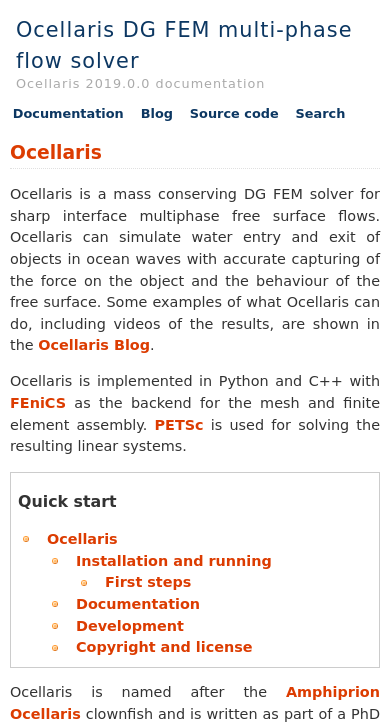
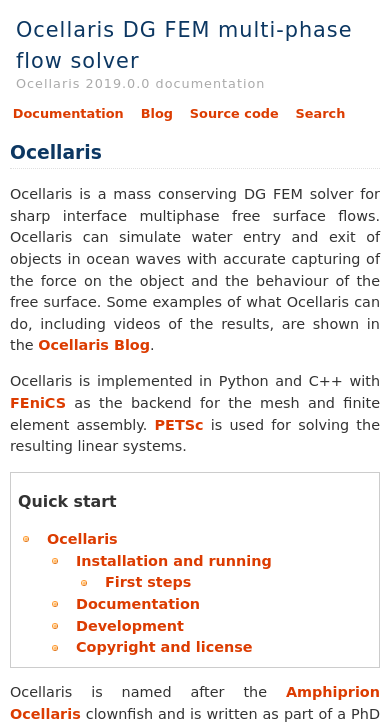
Before and after one commit to TormodLandet/Ocellaris, a Sphinx documentation site: the page built from documentation/index.rst, in a window 390 px wide. Shown: the top 728 px of the page. Built offline with Sphinx 7.4.7, drawn with Linux system fonts in a browser that asks for light colours.

Commit message:
Color tweaks on phone screen resolutions

```diff
--- a/documentation/_static/ocellaris.css
+++ b/documentation/_static/ocellaris.css
@@ -69,13 +69,19 @@
     }
     div.topnav  p a {
         font-size: 1.4em;
-        color: #0c3762;
     }
     div.topnav > p > a + a {
         margin: 0 0 0 1em;
     }
     div.content {
         margin: 15px 10px 40px 10px;
+    }
+    /* Avoid content header and links having too similar colors */
+    div.content h1 {
+        color: #0c3762;
+    }
+    div.content h1 a:link, div.content h1 a:visited {
+        color: #0c3762;
     }
 }
 
@@ -85,10 +91,8 @@
 @media only screen and (max-width: 500px) {
     div.topnav  p a {
         font-size: 3.3vw;
-        color: #0c3762;
     }
 }
-
 
 h3 a:link {
     color: #fb880c;
```
